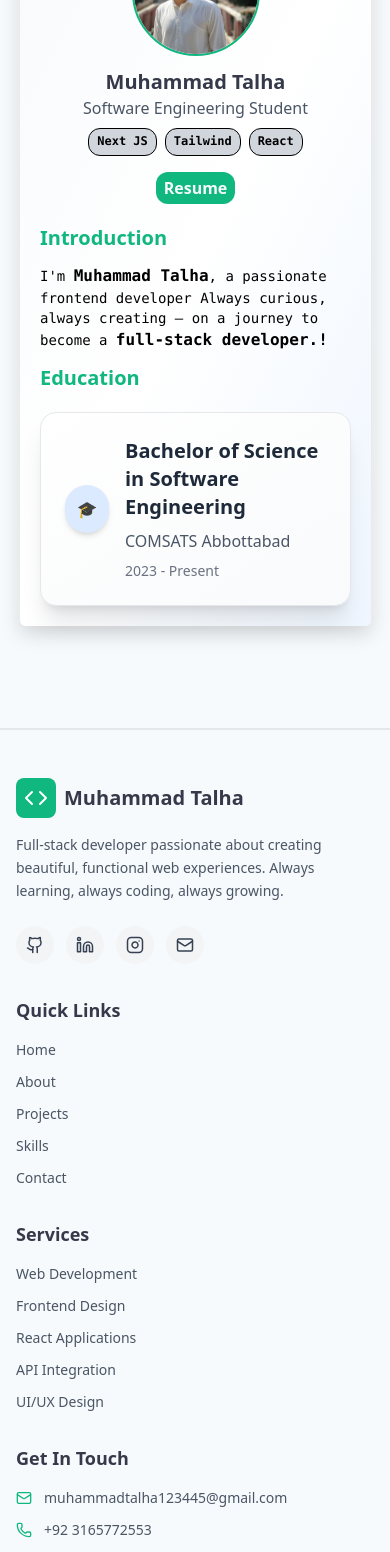
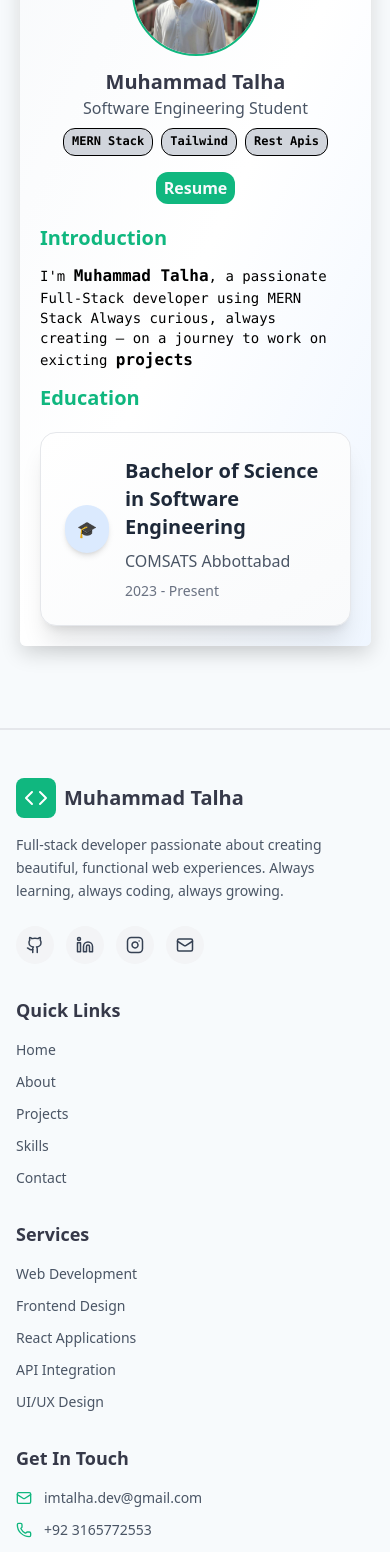
Before and after one commit to iamtalhacui/muhammad-talha, a Next.js app: page /about in a window 390 px wide. Shown: the part 340-1892 px from the top of the page. Built offline with nearby package versions, Linux system fonts and the light colour scheme; a web font is replaced by a local one.

Commit message:
FInal committ

```diff
--- a/app/about/page.jsx
+++ b/app/about/page.jsx
@@ -15,9 +15,9 @@ const page = () => {
                <h1 className='font-extrabold text-xl md:text-2xl text-[hsl(var(--foreground))] mt-3'>Muhammad Talha</h1>
                <p className='text-base md:text-lg text-gray-600'>Software Engineering Student</p>
                <div className='flex flex-wrap justify-center gap-2 mt-2'>
-                 <div className='rounded-xl h-7 px-2 border-1 border-black bg-gray-300 text-center pt-1 text-hsl[(var(--foreground))] font-semibold font-mono text-xs md:text-sm'>Next JS</div>
+                 <div className='rounded-xl h-7 px-2 border-1 border-black bg-gray-300 text-center pt-1 text-hsl[(var(--foreground))] font-semibold font-mono text-xs md:text-sm'>MERN Stack</div>
                  <div className='rounded-xl h-7 px-2 border-1 border-black bg-gray-300 text-center pt-1 text-hsl[(var(--foreground))] font-semibold font-mono text-xs md:text-sm'>Tailwind</div>
-                 <div className='rounded-xl h-7 px-2 border-1 border-black bg-gray-300 text-center pt-1 text-hsl[(var(--foreground))] font-semibold font-mono text-xs md:text-sm'>React</div>
+                 <div className='rounded-xl h-7 px-2 border-1 border-black bg-gray-300 text-center pt-1 text-hsl[(var(--foreground))] font-semibold font-mono text-xs md:text-sm'>Rest Apis</div>
                </div>
                <button className='transition-all duration-400 cursor-pointer ease-in-out hover:scale-104 bg-[hsl(var(--primary))] text-[hsl(var(--background))] rounded-xl mt-4 py-1 px-2 font-bold hover:bg-[hsl(var(--primary-hover))]'>Resume</button>
             </div>
@@ -28,7 +28,7 @@ const page = () => {
             <h1 className='text-[hsl(var(--primary))] font-bold text-xl md:text-2xl'>
                Introduction
             </h1>
-            <span className='font-mono mt-3 text-sm md:text-base'>I'm  <span className=' font-bold text-base md:text-lg'>Muhammad Talha</span>, a passionate frontend developer   Always curious, always creating — on a journey to become a <span className=' font-bold text-base md:text-lg'>full-stack developer.!</span></span>
+            <span className='font-mono mt-3 text-sm md:text-base'>I'm  <span className=' font-bold text-base md:text-lg'>Muhammad Talha</span>, a passionate Full-Stack developer using MERN Stack Always curious, always creating — on a journey to work on exicting <span className=' font-bold text-base md:text-lg'>projects</span></span>
           <h1 className='text-[hsl(var(--primary))] font-bold text-xl md:text-2xl mt-3'>
                Education
             </h1>
--- a/app/components/CodeWindow.jsx
+++ b/app/components/CodeWindow.jsx
@@ -79,11 +79,11 @@ const CodeWindow = ({ title = "developer.js", className = "", theme = "light" })
             <span className={currentTheme.propertyText}>skills</span>
             <span className={currentTheme.punctuationText}>:</span>{' '}
             <span className={currentTheme.punctuationText}>[</span>
-            <span className={currentTheme.stringText}>'React'</span>
+            <span className={currentTheme.stringText}>'MERN Stack'</span>
             <span className={currentTheme.punctuationText}>,</span>{' '}
             <span className={currentTheme.stringText}>'TailwindCSS'</span>
             <span className={currentTheme.punctuationText}>,</span>{' '}
-            <span className={currentTheme.stringText}>'Next.js'</span>
+            <span className={currentTheme.stringText}>'Rest API'</span>
             <span className={currentTheme.punctuationText}>],</span>
           </div>
 
@@ -101,7 +101,7 @@ const CodeWindow = ({ title = "developer.js", className = "", theme = "light" })
             <span className={currentTheme.propertyText}>learning</span>
             <span className={currentTheme.punctuationText}>:</span>{' '}
             <span className={currentTheme.punctuationText}>[</span>
-            <span className={currentTheme.stringText}>'Full-Stack'</span>
+            <span className={currentTheme.stringText}>'Next.js'</span>
             <span className={currentTheme.punctuationText}>,</span>{' '}
             <span className={currentTheme.stringText}>'Web Performance'</span>
             <span className={currentTheme.punctuationText}>],</span>
--- a/app/components/Footer.jsx
+++ b/app/components/Footer.jsx
@@ -57,7 +57,7 @@ const Footer = () => {
                 <Github size={18} />
               </button>
               <button
-                onClick={() => openLink("https://www.linkedin.com/in/muhammad-talha-86662733b/")}
+                onClick={() => openLink("www.linkedin.com/in/m-talha-mern")}
                 className="bg-gray-100 hover:bg-[hsl(var(--primary))] text-gray-700 hover:text-white p-2.5 rounded-full transition-all duration-300 transform hover:scale-110 hover:shadow-md"
               >
                 <Linkedin size={18} />
@@ -69,7 +69,7 @@ const Footer = () => {
                 <Instagram size={18} />
               </button>
               <button
-                onClick={() => openLink("mailto:muhammadtalha123445@gmail.com")}
+                onClick={() => openLink("mailto:imtalha.dev@gmail.com")}
                 className="bg-gray-100 hover:bg-[hsl(var(--primary))] text-gray-700 hover:text-white p-2.5 rounded-full transition-all duration-300 transform hover:scale-110 hover:shadow-md"
               >
                 <Mail size={18} />
@@ -122,7 +122,7 @@ const Footer = () => {
               <div className="flex items-start space-x-3">
                 <Mail className="text-[hsl(var(--primary))] mt-0.5" size={16} />
                 <div>
-                  <p className="text-gray-600 text-sm">muhammadtalha123445@gmail.com</p>
+                  <p className="text-gray-600 text-sm">imtalha.dev@gmail.com</p>
                 </div>
               </div>
               <div className="flex items-start space-x-3">
--- a/app/components/Home.jsx
+++ b/app/components/Home.jsx
@@ -14,7 +14,7 @@ const Section = () => {
         <h1 className="text-3xl md:text-5xl  text-[hsl(var(--foreground))] font-extrabold">
             Muhammad <span className=" text-[hsl(var(--primary))]">Talha</span>
         </h1>
-        <span className=" text-[hsl(var(--foreground))] text-lg md:text-xl lg:text-2xl mt-2">A Frontend Developer & Passionate Software Engineering Student </span>
+        <span className=" text-[hsl(var(--foreground))] text-lg md:text-xl lg:text-2xl mt-2">A Full-Stack Web Developer & Passionate Software Engineering Student </span>
          <div className="mt-5 flex flex-col sm:flex-row gap-3">
             <button className="py-2  transition-all duration-400 cursor-pointer ease-in-out hover:scale-104 bg-[hsl(var(--primary))] text-[hsl(var(--background))] rounded-lg   px-2 font-bold hover:bg-[hsl(var(--primary-hover))]">Contact Me</button>
             <button className="transition-all duration-400 cursor-pointer ease-in-out hover:scale-104 bg-[hsl(var(--background))] text-[hsl(var(--foreground))] hover:bg-[hsl(var(--primary))] hover:text-[hsl(var(--background))] rounded-lg   px-2 border-1 border-[hsl(var(--foreground))] font-bold">View Projects</button>
--- a/app/projects/page.jsx
+++ b/app/projects/page.jsx
@@ -29,6 +29,7 @@ const page = () => {
       githubUrl: "https://github.com/iamtalhacui/Rock-Paper-Scissor",
       date: "2023"
     },
+
   ];
   return (
     <div id='projects' className='h-screen w-full pt-20'>
--- a/app/skills/page.jsx
+++ b/app/skills/page.jsx
@@ -8,7 +8,7 @@ const page = () => {
 
   const frontendSkills = [
     { icon: FaReact, label: "React JS", colorClass: "bg-blue-50 text-blue-800 border border-blue-300 hover:bg-blue-100" },
-    { icon: SiNextdotjs, label: "Next JS", colorClass: "bg-gray-50 text-gray-800 border border-gray-300 hover:bg-gray-100" },
+    { icon: FaJsSquare, label: "Javascript", colorClass: "bg-yellow-50 text-yellow-800 border border-yellow-300 hover:bg-yellow-100" },
     { icon: SiTailwindcss, label: "Tailwind CSS", colorClass: "bg-teal-50 text-teal-800 border border-teal-300 hover:bg-teal-100" },
     { icon: FaHtml5, label: "HTML5", colorClass: "bg-orange-50 text-orange-800 border border-orange-300 hover:bg-orange-100" },
     { icon: FaCss3Alt, label: "CSS3", colorClass: "bg-blue-50 text-blue-800 border border-blue-300 hover:bg-blue-100" }
```
Also changed, not shown: app/components/Navbar.jsx (+4 -4 lines).
